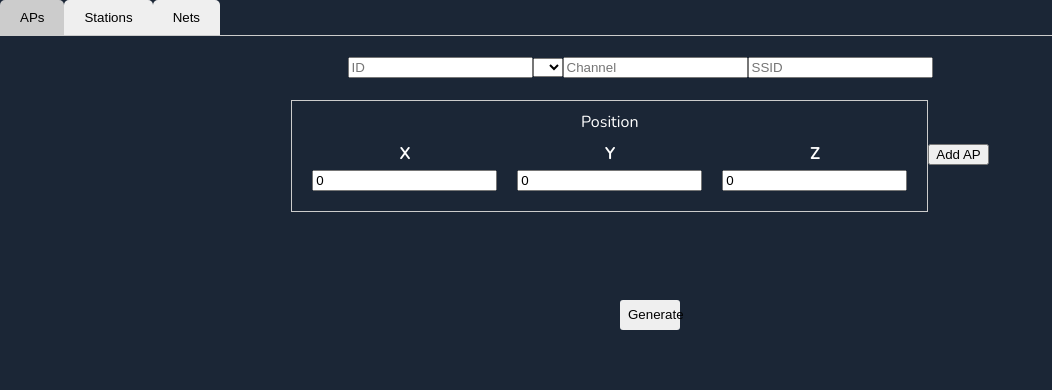
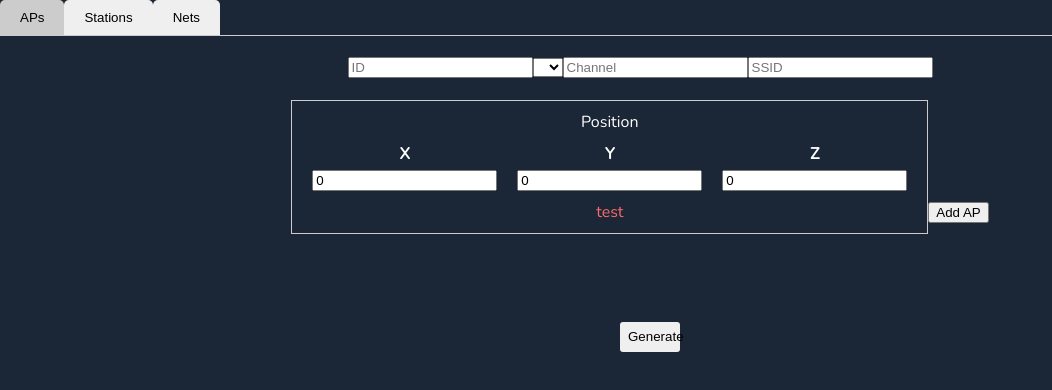
Before and after one commit to CMU-99P-Fall25-Practicum/Omen, a Vue app in the folder omen-gui/frontend/: page / in a window 1280 px wide. Shown: the top 390 px of the page, without its empty margins (0-1052 px from the left). Built offline with nearby package versions, Linux system fonts and the light colour scheme.

Commit message:
introduce wifi mode enumeration

```diff
--- a/omen-gui/frontend/src/components/APsTab.vue
+++ b/omen-gui/frontend/src/components/APsTab.vue
@@ -1,14 +1,9 @@
-<script lang="ts" variables>
-
-</script>
-
-
 <template>
   <div>
-        <input v-model="cur.id" type="text" placeholder="ID" />
+        <input v-model="cur.id" type="text" placeholder="ID" /> <!-- TODO validate a unique number exists across stations and aps -->
         <select v-model="cur.mode">
-            <option value="a">a</option>
-            <option value="b">b</option>
+            <option value={{main.WifiMode.a}}>a</option>
+            <option value={{main.WifiMode.b}}>b</option>
         </select>
         <input v-model="cur.channel" type="text" placeholder="Channel" />
         <input v-model="cur.ssid" type="text" placeholder="SSID" />
@@ -20,13 +15,16 @@
               <div class="cell"><label>Y</label><input v-model="y" type="number" /></div>
               <div class="cell"><label>Z</label><input v-model="z" type="number" /></div>
             </div>
+            <div class="error-text">
+              <label>{{errors.position}}</label>
+            </div>
         </div>
     <button @click="addAP">Add AP</button>
   </div>
 </template>
 
 
-<style scoped>
+<style>
 .position-table {
   display: inline-block;
   border: 1px solid #ccc;
@@ -48,18 +46,25 @@
   font-weight: bold;
   margin-bottom: 5px;
 }
+
+.error-text label {
+  color: rgb(252, 107, 107);
+}
+
 </style>
 
 <script lang="ts" setup>
 import { main } from '../../wailsjs/go/models'
 import { AddAP } from '../../wailsjs/go/main/App'
 
+//let wm: main.WifiMode = main.WifiMode.a
+
 // NOTE: x, y, and z are composed into main.AP.position
 let cur = new main.AP()
 let x: number = 0, y: number = 0, z: number = 0;
 
 var errors = {
-    position: ""
+    position: "test"
 }
 
 
--- a/omen-gui/frontend/wailsjs/go/models.ts
+++ b/omen-gui/frontend/wailsjs/go/models.ts
@@ -4,6 +4,10 @@ export namespace main {
 	    Friis = "Friis",
 	    LogDistance = "LogDistance",
 	    LogNormalShadowing = "LogNormalShadowing",
+	}
+	export enum WifiMode {
+	    a = "a",
+	    b = "b",
 	}
 	export class AP {
 	    id: string;
```
Also changed, not shown: 1 other file (tests, documents, lock files or other folders).
